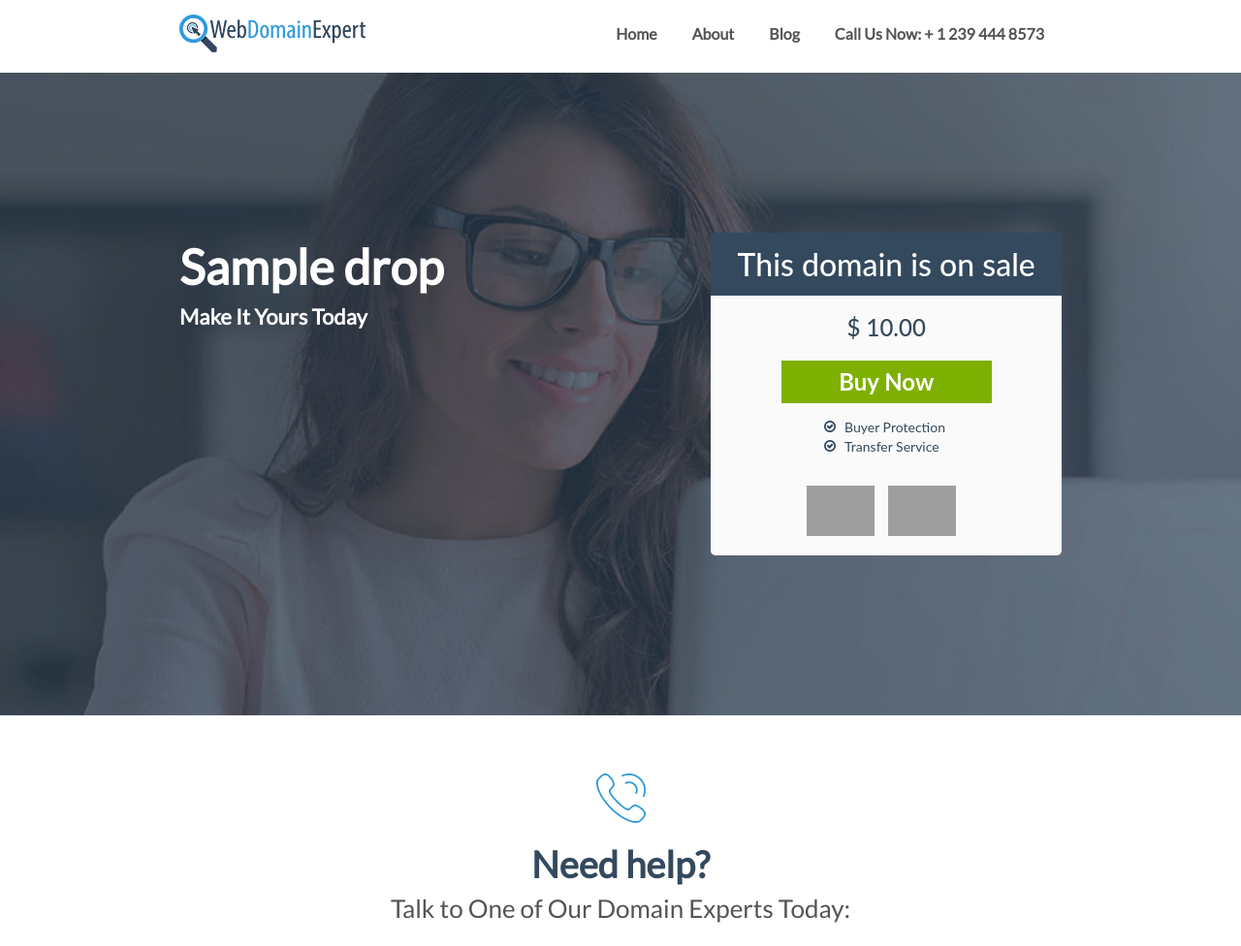
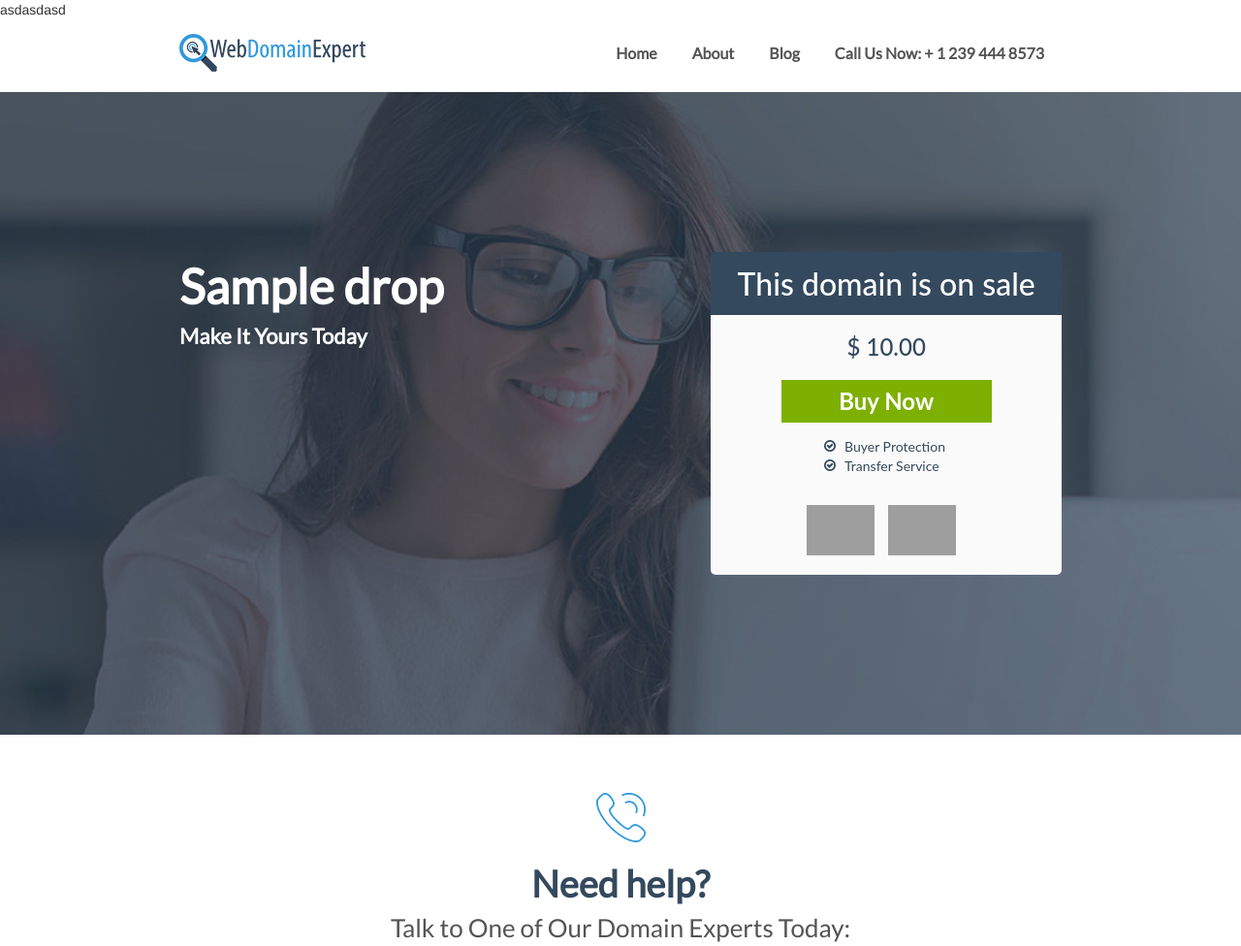
Before and after one commit to markovuckovic992/domainsell, a Django app: template templates/sales.html in a window 1280 px wide. Shown: the top 976 px of the page at 97% size. Run offline with Django 3.2, Linux system fonts and the light colour scheme; the template is opened without the code that fills it: most values are stand-ins (such as "Sample title", 1, 10 or a date in 2020); some libraries are stand-ins or nearby versions; grey boxes are pictures that could not be loaded.

Commit message:
Signed-off-by: markovuckovic992 <markovuckovic992@yahoo.com>

```diff
--- a/templates/sales.html
+++ b/templates/sales.html
@@ -1,4 +1,4 @@
-<!DOCTYPE html>
+<!DOCTYPE html>asdasdasd
 <html lang="en">
 <head>
 <meta charset="utf-8">
```
